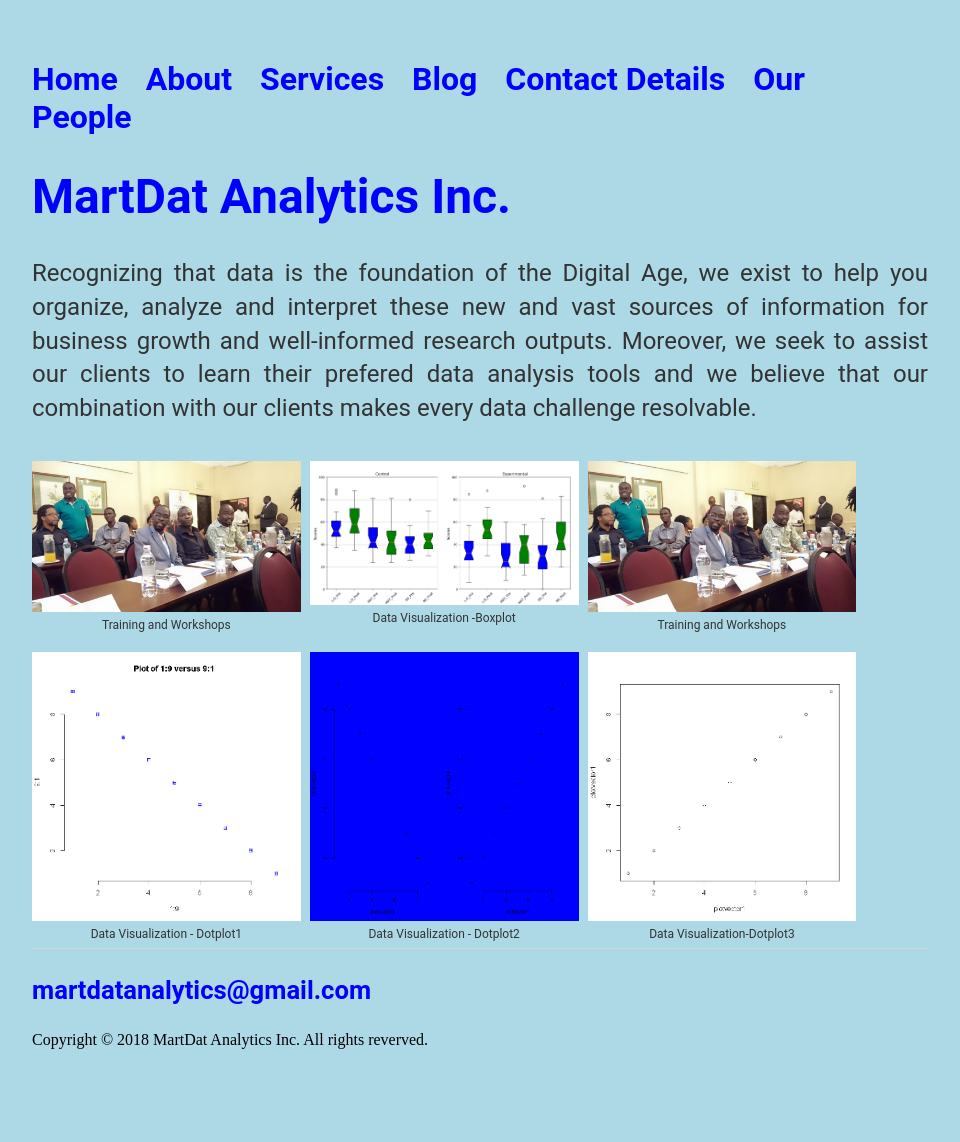
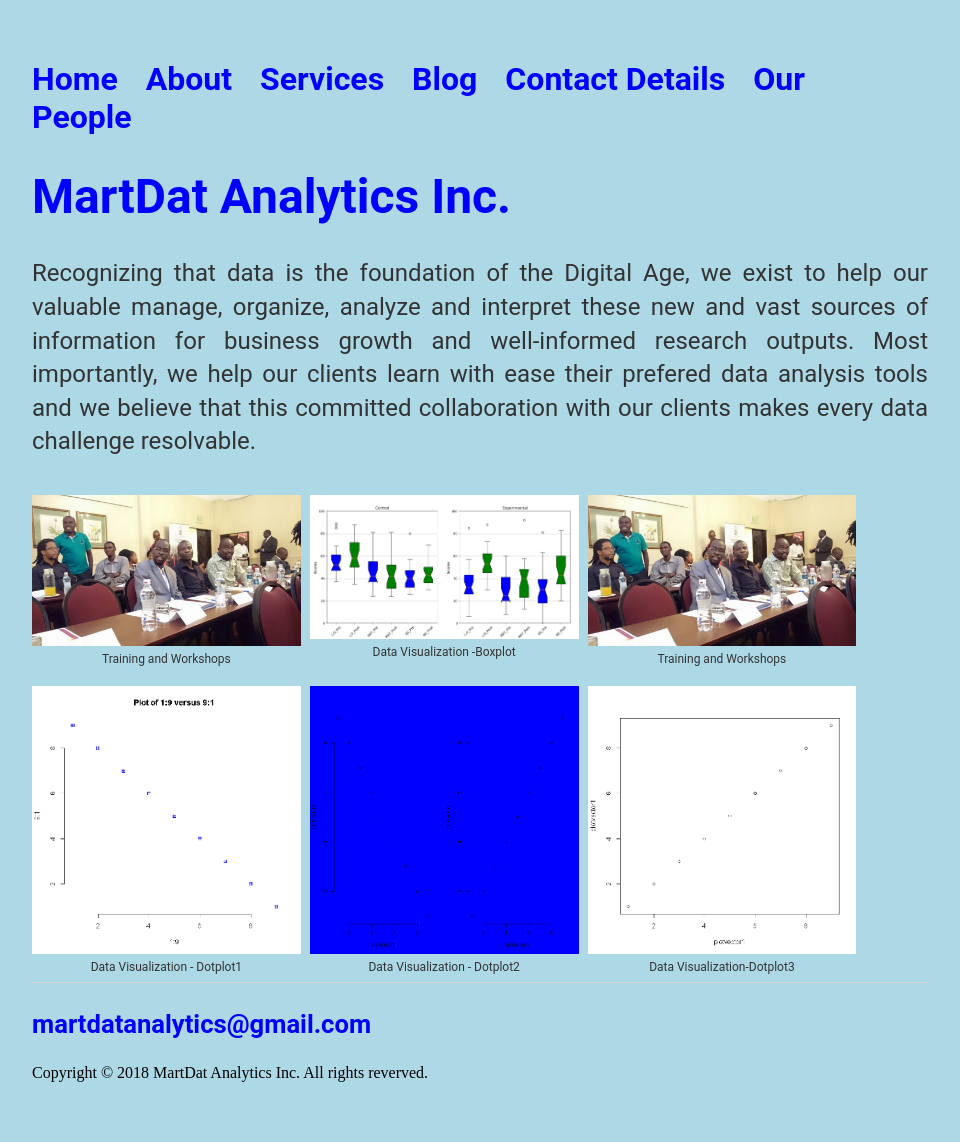
Before and after one commit to martdatanalytics/martdatanalytics.github.io, a Jekyll site: the page built from index.html, in a window 1280 px wide. Shown: the whole page, without its empty margins (160-1120 px from the left). Built offline with Jekyll 4.4.1, drawn with Linux system fonts in a browser that asks for light colours; before the commit the page ends 1109 px from its top, so only the background shows below that.

Commit message:
modified index file contents information

```diff
--- a/index.html
+++ b/index.html
@@ -4,10 +4,10 @@ title: MartDat Analytics Inc
 ---
 <div class="blurb">
 	<h1 style="color:blue;">MartDat Analytics Inc.</h1>
-	<p style="text-align: justify;">Recognizing that data is the foundation of the Digital Age, we exist to help you organize, analyze and interpret these
-	new and vast sources of information for business growth and well-informed research outputs. Moreover, we seek to assist
-	our clients to learn their prefered data analysis tools and we believe that our combination with our clients makes every
-	data challenge resolvable.</p>
+	<p style="text-align: justify;">Recognizing that data is the foundation of the Digital Age, we exist to help our valuable manage, organize, analyze
+	and interpret these	new and vast sources of information for business growth and well-informed research outputs. Most importantly,
+	we help our clients learn with ease their prefered data analysis tools and we believe that this committed collaboration with our
+	clients makes every	data challenge resolvable.</p>
 	<p style="float: left; font-size: 9pt; text-align: center; width: 30%; margin-right: 1%; margin-bottom: 0.5em;">
 		<img src="/images/Training.jpg" style="width: 100%",width="100",height="150">Training and Workshops
 	</p>
```
